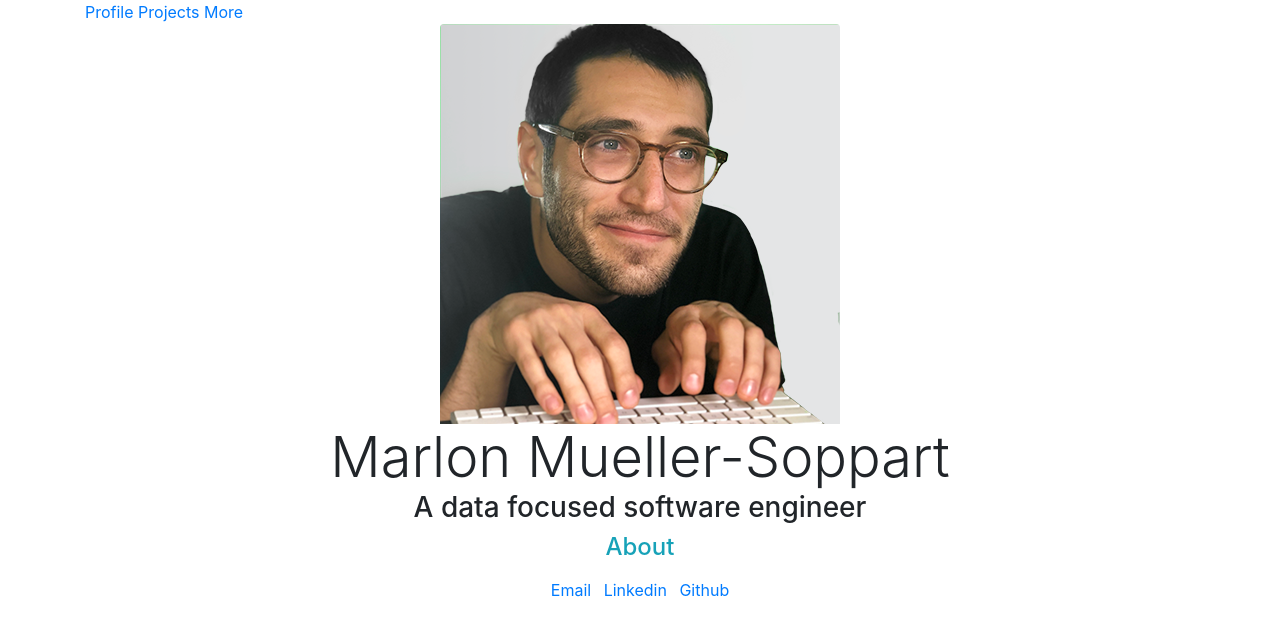
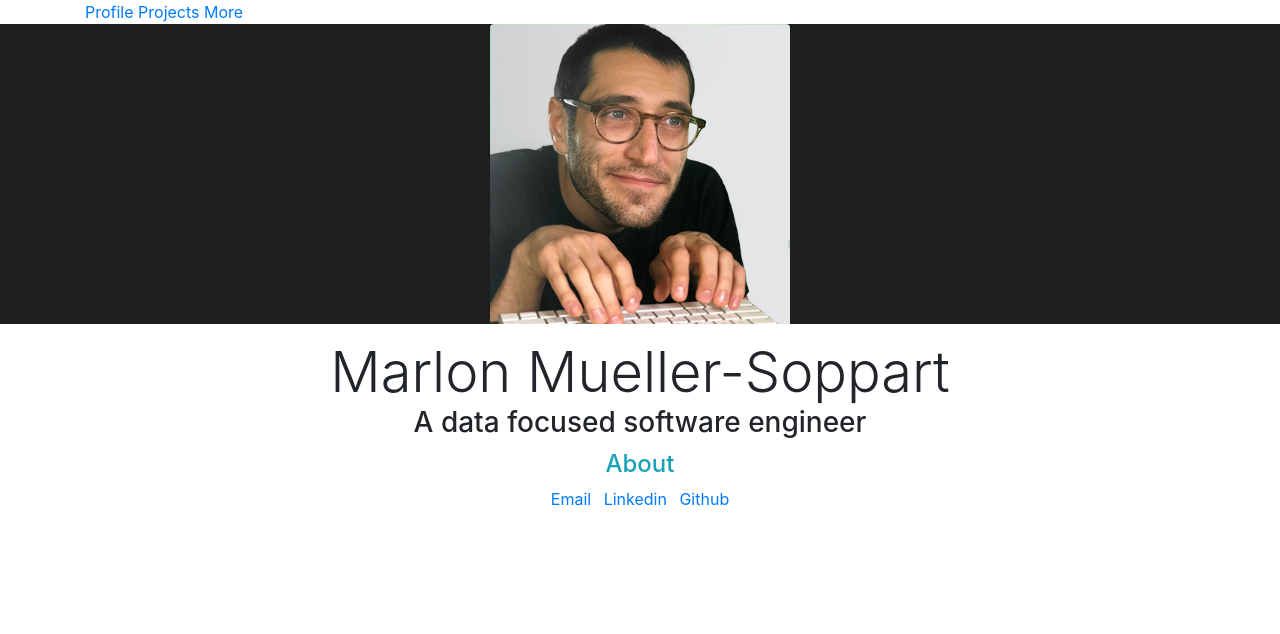
Before and after one commit to mmuellersoppart/marlon.codes, a plain HTML site: page index.html in a window 1280 px wide. Drawn offline with Linux system fonts and the light colour scheme.

Commit message:
smaller profile pic and now background behind it, changed bottom margins

```diff
--- a/index.html
+++ b/index.html
@@ -7,7 +7,7 @@
   <meta http-equiv="x-ua-compatible" content="ie=edge">
 
   <!-- external style sheet (changes everything) -->
-  <!-- <link rel="stylesheet" type="text/css" href="CSS/default.css"> -->
+  <link rel="stylesheet" type="text/css" href="CSS/default.css">
 
   <link rel="stylesheet" href="CSS/bootstrap.min.css">
   <title>Marlon Codes</title>
@@ -22,26 +22,32 @@
             <a href="more.html">More</a>
         </nav>
     </div>
-
-    <figure class="text-center">
-
-        <img class="img-fluid rounded-top" src="Images/IMG_9742.png" alt="Picture of Marlon with keyboard">
+</div>
 
 
-        <figcaption>
-            <div class="display-4">Marlon Mueller-Soppart</div>
-            <h3>A data focused software engineer</h3>
-            <h4 class="text-info">About</h4>
-        </figcaption>
-    </figure>
+<header style="height: fit-content; background-color: #1d1e1e; background-size: cover; width: 100%; margin-bottom: 15px;">
 
+    <div class="container text-center">
+        <img class="img-fluid rounded-top" style="width: 300px; height: auto;" src="Images/IMG_9742.png" alt="Picture of Marlon with keyboard">
+    </div>
+
+</header>
+
+<div class="container text-center">
+    <div class="display-4" style="margin-bottom: 0px;">Marlon Mueller-Soppart</div>
+    <h3 style="margin-bottom: 10px;">A data focused software engineer</h3>
+    <h4 class="text-info">About</h4>
+</div>
+
+<div class="container">
     <ul class="list-inline text-center footer">
         <li class="list-inline-item text-info"><a href="mmuellersoppart@gmail.com">Email</a></li>
         <li class="list-inline-item text-info"><a href="https://www.linkedin.com/in/marlonmms/">Linkedin</a></li>
         <li class="list-inline-item text-info"><a href="https://github.com/mmuellersoppart">Github</a></p>
     </ul>
+</div>
 
-</div><!-- container -->
+<!-- container -->
 
 <script src="js/jquery.slim.min.js"></script>
 <script src="js/popper.min.js"></script>
```
